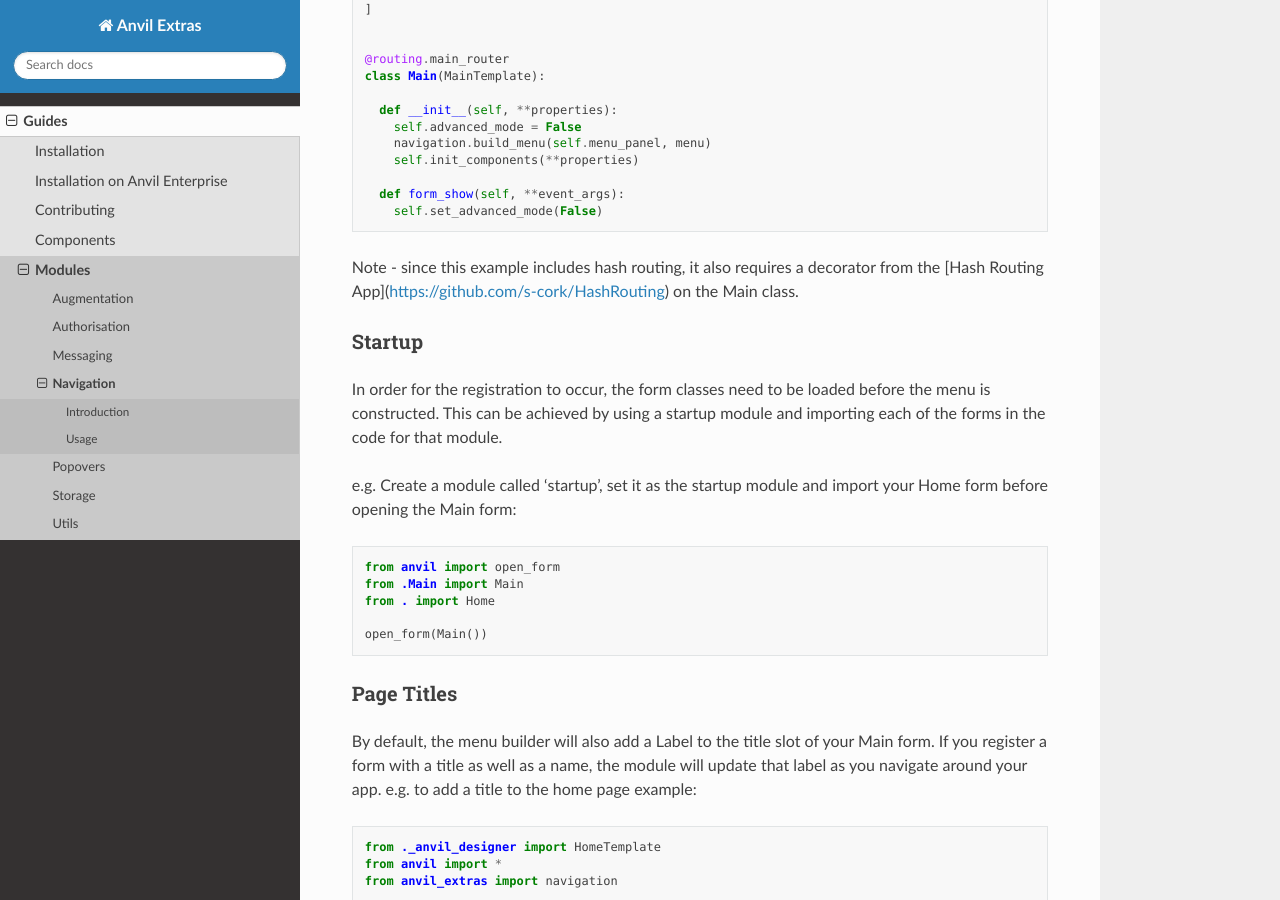
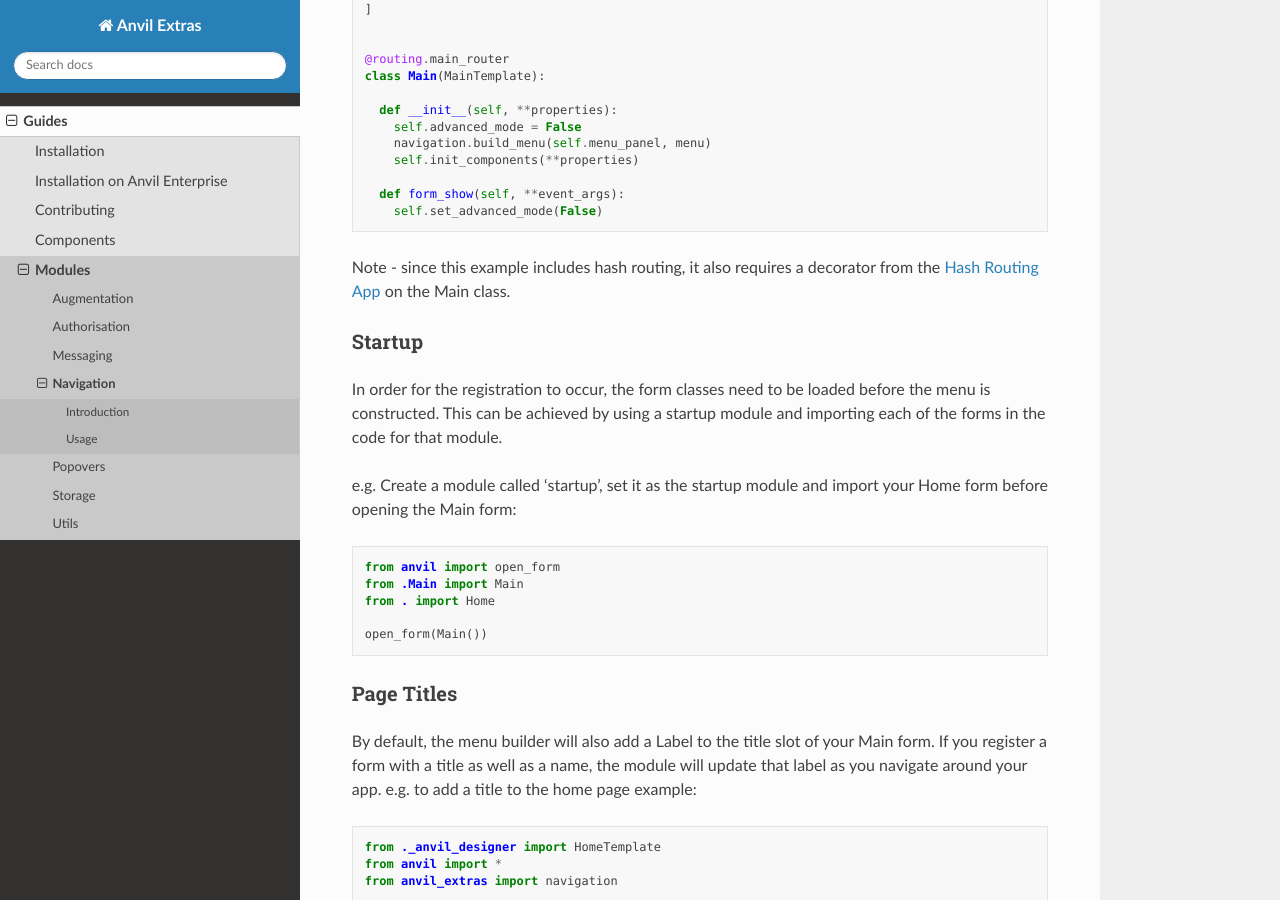
Before and after one commit to anvilistas/anvil-extras, a Sphinx documentation site: the page built from docs/guides/modules/navigation.rst, in a window 1280 px wide and 900 px high, scrolled down 2063 px. Built offline with Sphinx 7.4.7 and the Read the Docs theme 2.0.0, drawn with Linux system fonts in a browser that asks for light colours.

Commit message:
Fix navigation docs link formatting

```diff
--- a/docs/guides/modules/navigation.rst
+++ b/docs/guides/modules/navigation.rst
@@ -101,7 +101,7 @@ Each item in the dict needs the 'text' and 'target' keys as a minimum. It may al
       def form_show(self, **event_args):
         self.set_advanced_mode(False)
 
-Note - since this example includes hash routing, it also requires a  decorator from the [Hash Routing App](https://github.com/s-cork/HashRouting) on the Main class.
+Note - since this example includes hash routing, it also requires a decorator from the `Hash Routing App <https://github.com/s-cork/HashRouting>`_ on the Main class.
 
 Startup
 +++++++
```
